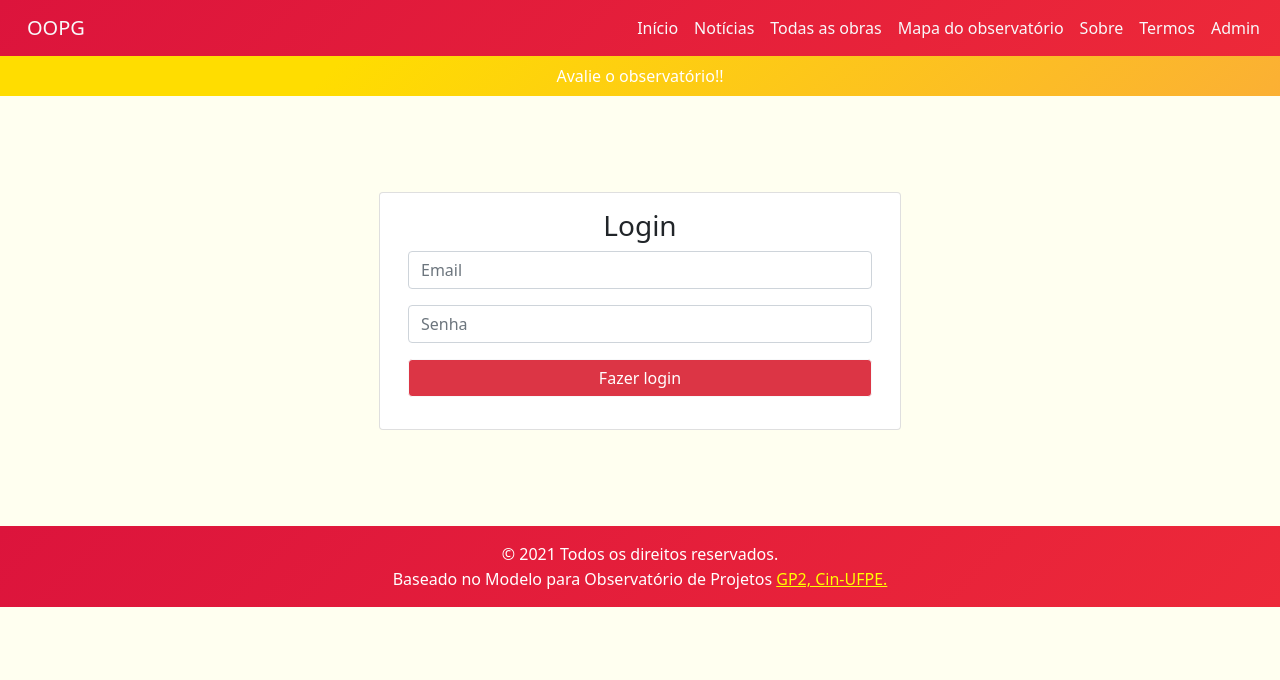
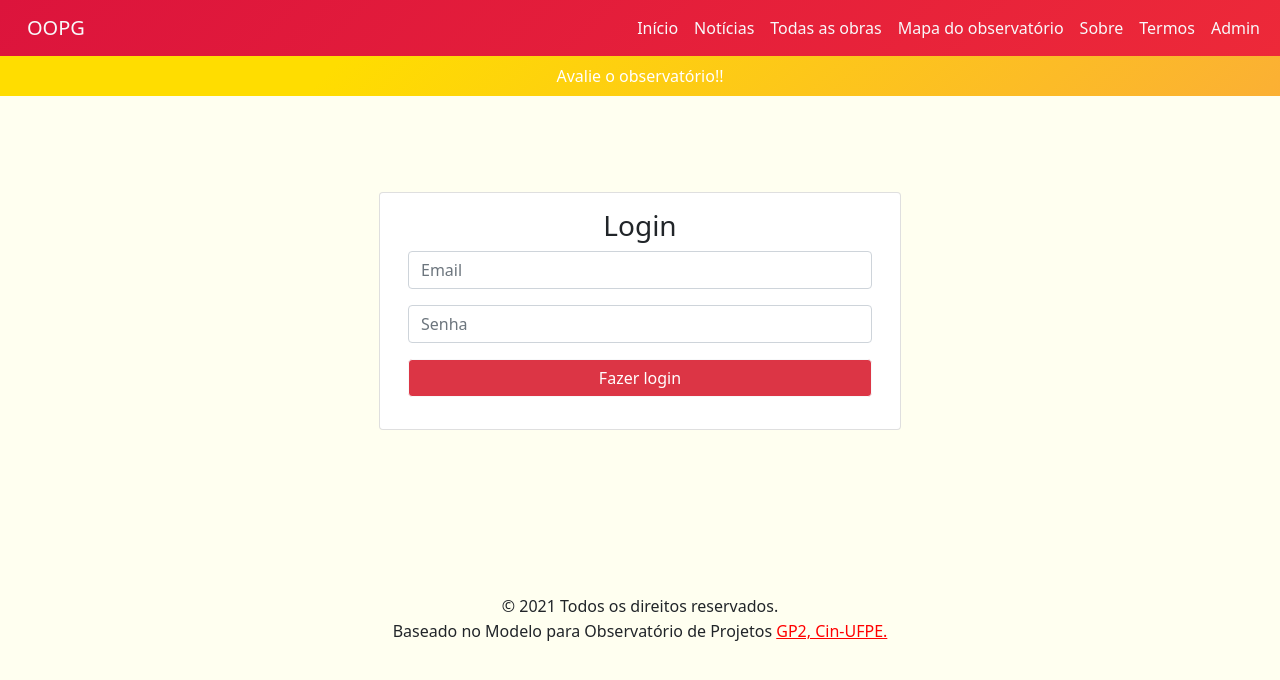
Before and after one commit to savi8sant8s/oopg, a Next.js app: page /admin/login in a window 1280 px wide. Shown: the top 680 px of the page. Built offline with nearby package versions, Linux system fonts and the light colour scheme.

Commit message:
:bug: corrigindo footer

```diff
--- a/components/Footer.js
+++ b/components/Footer.js
@@ -14,9 +14,9 @@ export default class Footer extends Component {
           };
 
         return (
-            <footer style={styles} className="mt-5">
-                <div style={{margin:"0px", padding:"0px"}} className="text-center py-3"><p style={{marginBottom:"1px"}}>© 2021 Todos os direitos reservados.</p>
-                    Baseado no Modelo para Observatório de Projetos <a style={{color:"yellow"}} href="https://sol.sbc.org.br/index.php/cbsoft_estendido/article/download/7654/7531/">GP2, Cin-UFPE.</a>
+            <footer style={{paddingTop:"100px"}}>
+                <div  className="text-center py-3"><p style={{marginBottom:"1px"}}>© 2021 Todos os direitos reservados.</p>
+                    Baseado no Modelo para Observatório de Projetos <a style={{color:"red"}} href="https://sol.sbc.org.br/index.php/cbsoft_estendido/article/download/7654/7531/">GP2, Cin-UFPE.</a>
                 </div>
             </footer>
         )
--- a/pages/_app.js
+++ b/pages/_app.js
@@ -20,7 +20,7 @@ export default function OOPG({ Component, pageProps }) {
         <link href={"https://fonts.googleapis.com/css2?family=Roboto&display=swap"} rel="stylesheet" />
       </Head>
       <Menu />
-      <Component {...pageProps} />
+      <Component style={{minHeight:"80vh"}} {...pageProps} />
       <Footer />
     </>
   )
--- a/pages/obras.js
+++ b/pages/obras.js
@@ -56,7 +56,7 @@ class ListaObras extends Component {
               <tr key={x}>
                 <td>{moment(obra.contratoDataInicio).format("YYYY")}</td>
                 <td>{obra.descricao.slice(0, 100) + "..."}</td>
-                <td><NavLink href={`/obra/${obra.id}`}>Ver mais</NavLink></td>
+                <td><NavLink style={{color:"red"}} href={`/obra/${obra.id}`}>Ver mais</NavLink></td>
               </tr>
             )}
           </tbody>
```
